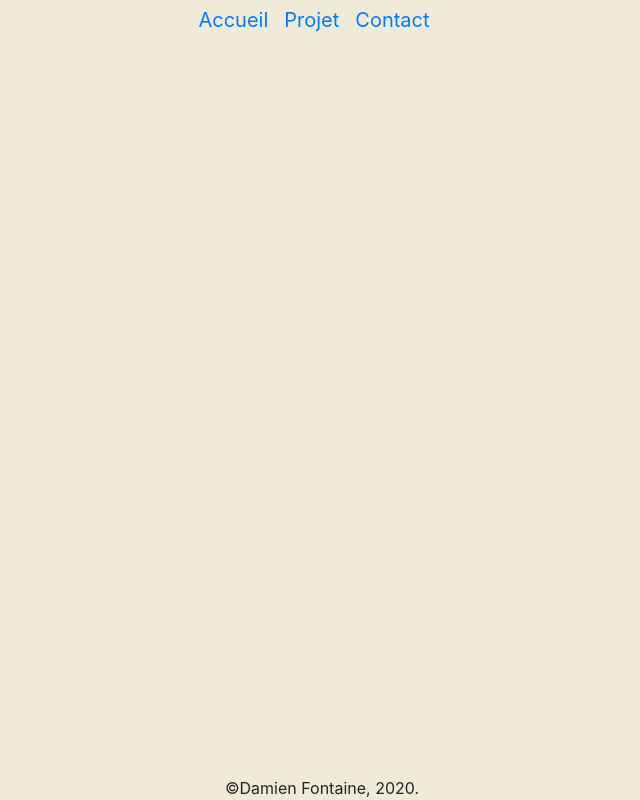
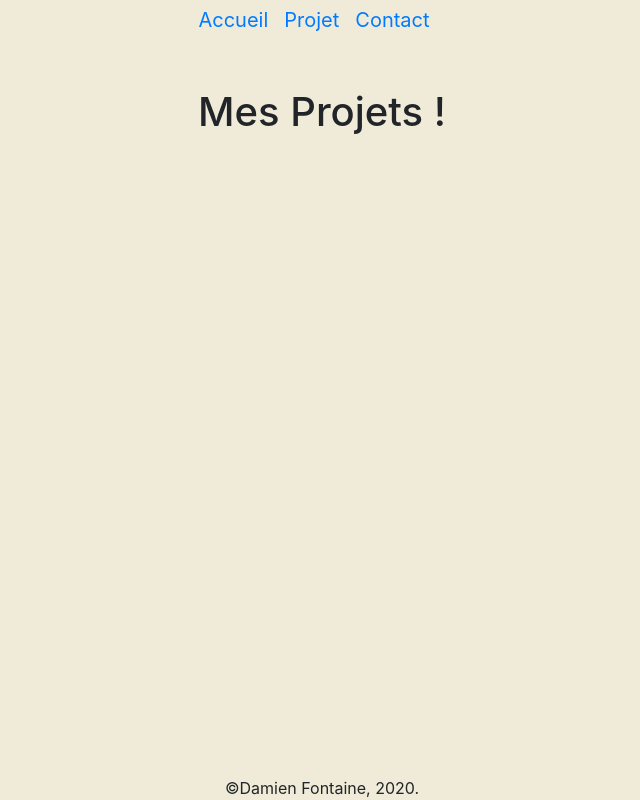
Before and after one commit to iamdamienfontaine/iamdamienfontaine, a React (Create React App) app: page /site/projet in a window 1280 px wide. Shown: the whole page, without its empty margins (318-958 px from the left). Built offline with nearby package versions, Linux system fonts and the light colour scheme.

Commit message:
First commit 2 :)

```diff
--- a/src/App.js
+++ b/src/App.js
@@ -24,11 +24,11 @@ function App() {
                                 Accueil
                             </Link>
 
-                            <Link to="/projet" className="navbar-brand">
+                            <Link to="/site/projet" className="navbar-brand">
                                 Projet
                             </Link>
 
-                            <Link to="/contact" className="navbar-brand">
+                            <Link to="/site/contact" className="navbar-brand">
                                 Contact
                             </Link>
 
@@ -45,8 +45,8 @@ function App() {
             </header>
       <div>
         <Route exact path="/site/" component={Index} />
-        <Route path="/projet" component={Projet} />
-        <Route path="/contact" component={Contact} />
+        <Route path="/site/projet" component={Projet} />
+        <Route path="/site/contact" component={Contact} />
       </div>
 
       <Footer/>
```
